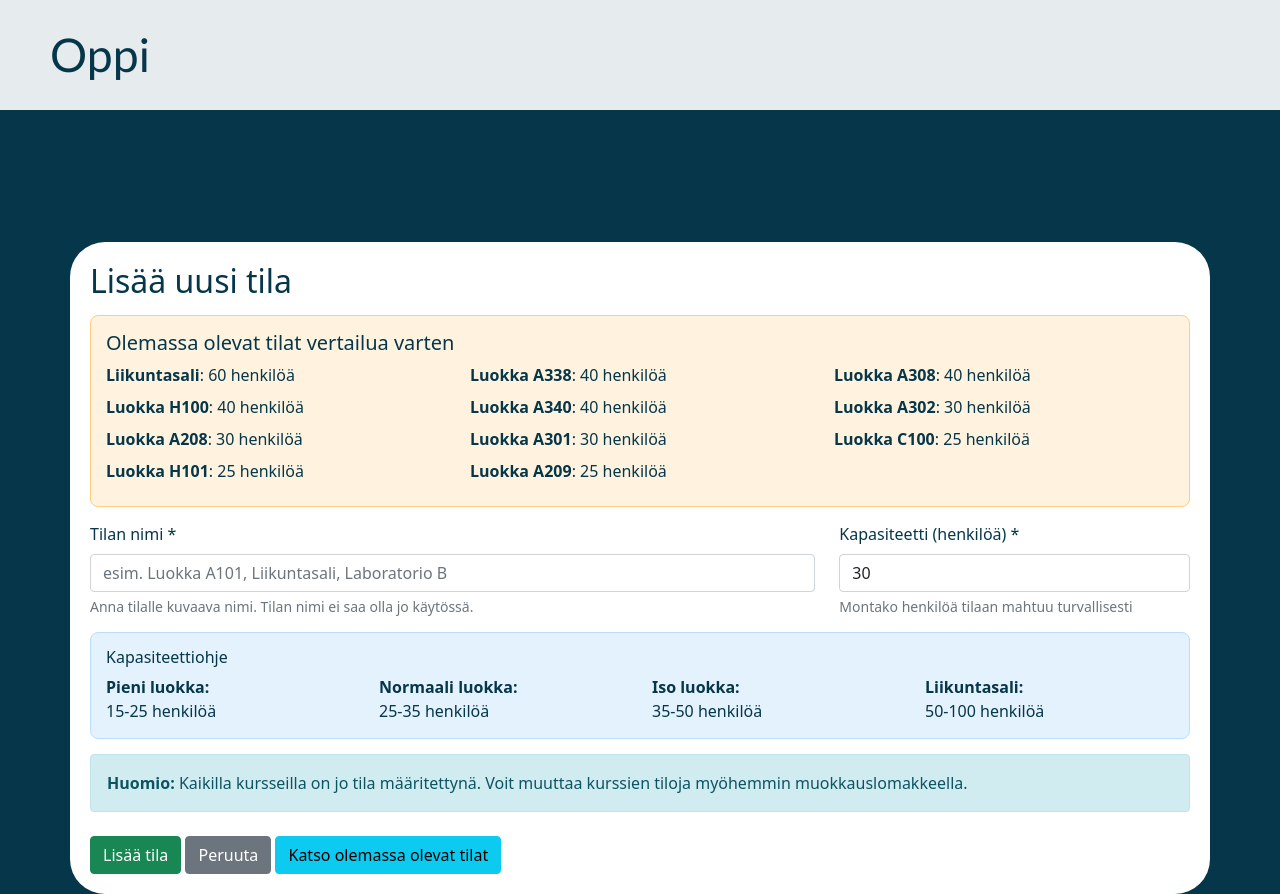
After one commit to Autsku/Projekti, a PHP site: page /add_room.php in a window 1280 px wide. The commit adds this page. Run offline with PHP 8.4, Linux system fonts and the light colour scheme; data comes from the database, SQL or seed files in the repository.

Commit message:
Lukujärjestys

```diff
--- /dev/null
+++ b/Projekti/Koodi/add_room.php
@@ -0,0 +1,253 @@
+<?php
+include("yhteys.php");
+
+$success_message = '';
+$error_message = '';
+$warning_message = '';
+
+if ($_POST) {
+    try {
+        $yhteys->beginTransaction();
+
+        $tilaNimi = trim($_POST['tila_nimi']);
+        $kapasiteetti = (int)$_POST['kapasiteetti'];
+
+        // Tarkista että tilan nimi ei ole jo olemassa
+        $checkSql = "SELECT COUNT(*) FROM tilat WHERE Nimi = ?";
+        $checkStmt = $yhteys->prepare($checkSql);
+        $checkStmt->execute([$tilaNimi]);
+
+        if ($checkStmt->fetchColumn() > 0) {
+            $error_message = "Tila nimellä '{$tilaNimi}' on jo olemassa. Valitse toinen nimi.";
+        } else {
+            // Lisää tila
+            $sql = "INSERT INTO tilat (Nimi, Kapasiteetti) VALUES (?, ?)";
+            $stmt = $yhteys->prepare($sql);
+            $stmt->execute([$tilaNimi, $kapasiteetti]);
+
+            $tilaId = $yhteys->lastInsertId();
+
+            // Käsittele mahdolliset kurssi-määritykset
+            $assignedCourses = [];
+            if (!empty($_POST['existing_courses'])) {
+                foreach ($_POST['existing_courses'] as $courseId) {
+                    $updateSql = "UPDATE kurssit SET Tila = ? WHERE Tunnus = ?";
+                    $updateStmt = $yhteys->prepare($updateSql);
+                    $updateStmt->execute([$tilaId, $courseId]);
+                    $assignedCourses[] = $courseId;
+                }
+            }
+
+            $yhteys->commit();
+
+            if (empty($assignedCourses)) {
+                $success_message = "Tila '{$tilaNimi}' lisätty onnistuneesti! Kapasiteetti: {$kapasiteetti} henkilöä.";
+            } else {
+                $success_message = "Tila '{$tilaNimi}' ja " . count($assignedCourses) . " kurssia lisätty onnistuneesti!";
+            }
+        }
+
+    } catch (Exception $e) {
+        $yhteys->rollBack();
+        $error_message = "Virhe: " . $e->getMessage();
+    }
+}
+
+// Hae kurssit joilla ei ole tilaa määritettynä
+$availableCourses = $yhteys->query("
+    SELECT k.Tunnus, k.Nimi, o.Etunimi, o.Sukunimi
+    FROM kurssit k
+    LEFT JOIN opettajat o ON k.Opettaja = o.Tunnusnumero
+    WHERE k.Tila IS NULL OR k.Tila = 0
+    ORDER BY k.Nimi
+")->fetchAll(PDO::FETCH_ASSOC);
+
+// Hae kaikki tilat kapasiteettien vertailua varten
+$existingRooms = $yhteys->query("SELECT Nimi, Kapasiteetti FROM tilat ORDER BY Kapasiteetti DESC")->fetchAll(PDO::FETCH_ASSOC);
+?>
+
+<!DOCTYPE html>
+<html lang="fi">
+<head>
+    <meta charset="UTF-8">
+    <title>Lisää tila</title>
+    <link href="https://cdn.jsdelivr.net/npm/bootstrap@5.1.3/dist/css/bootstrap.min.css" rel="stylesheet">
+    <link rel="stylesheet" href="Styles/toiminnot.css">
+    <style>
+        .course-section {
+            background-color: #f8f9fa;
+            border: 1px solid #dee2e6;
+            border-radius: 8px;
+            padding: 20px;
+            margin: 20px 0;
+        }
+        .capacity-guide {
+            background-color: #e3f2fd;
+            border: 1px solid #bbdefb;
+            border-radius: 8px;
+            padding: 15px;
+            margin: 15px 0;
+        }
+        .existing-rooms {
+            background-color: #fff3e0;
+            border: 1px solid #ffcc80;
+            border-radius: 8px;
+            padding: 15px;
+            margin: 15px 0;
+        }
+        .alert-info {
+            background-color: #d1ecf1;
+            border-color: #bee5eb;
+            color: #0c5460;
+        }
+    </style>
+</head>
+<body>
+    <div class="header">
+        <a href="index.php" class="logo">Oppi</a>
+    </div>
+
+    <div class="container">
+        <h2>Lisää uusi tila</h2>
+
+        <?php if ($success_message): ?>
+            <div class="alert alert-success"><?= $success_message ?></div>
+            <a href="tiedot.php" class="btn btn-primary">Takaisin listaan</a>
+            <a href="tilat.php" class="btn btn-info">Katso tilat</a>
+        <?php endif; ?>
+
+        <?php if ($warning_message): ?>
+            <div class="alert alert-warning"><?= $warning_message ?></div>
+        <?php endif; ?>
+
+        <?php if ($error_message): ?>
+            <div class="alert alert-danger"><?= $error_message ?></div>
+        <?php endif; ?>
+
+        <?php if (!$success_message): ?>
+
+        <!-- Olemassa olevien tilojen näyttö -->
+        <?php if (!empty($existingRooms)): ?>
+        <div class="existing-rooms">
+            <h5>Olemassa olevat tilat vertailua varten</h5>
+            <div class="row">
+                <?php foreach ($existingRooms as $room): ?>
+                <div class="col-md-4 mb-2">
+                    <strong><?= htmlspecialchars($room['Nimi']) ?></strong>: <?= $room['Kapasiteetti'] ?> henkilöä
+                </div>
+                <?php endforeach; ?>
+            </div>
+        </div>
+        <?php endif; ?>
+
+        <form method="POST">
+            <!-- Perustilatiedot -->
+            <div class="row">
+                <div class="col-md-8">
+                    <label class="form-label">Tilan nimi *</label>
+                    <input type="text" name="tila_nimi" class="form-control"
+                           placeholder="esim. Luokka A101, Liikuntasali, Laboratorio B"
+                           required>
+                    <div class="form-text">Anna tilalle kuvaava nimi. Tilan nimi ei saa olla jo käytössä.</div>
+                </div>
+                <div class="col-md-4">
+                    <label class="form-label">Kapasiteetti (henkilöä) *</label>
+                    <input type="number" name="kapasiteetti" class="form-control"
+                           min="1" max="500" value="30" required>
+                    <div class="form-text">Montako henkilöä tilaan mahtuu turvallisesti</div>
+                </div>
+            </div>
+
+            <!-- Kapasiteettiohje -->
+            <div class="capacity-guide">
+                <h6>Kapasiteettiohje</h6>
+                <div class="row">
+                    <div class="col-md-3">
+                        <strong>Pieni luokka:</strong><br>15-25 henkilöä
+                    </div>
+                    <div class="col-md-3">
+                        <strong>Normaali luokka:</strong><br>25-35 henkilöä
+                    </div>
+                    <div class="col-md-3">
+                        <strong>Iso luokka:</strong><br>35-50 henkilöä
+                    </div>
+                    <div class="col-md-3">
+                        <strong>Liikuntasali:</strong><br>50-100 henkilöä
+                    </div>
+                </div>
+            </div>
+
+            <!-- Kurssien määrittäminen -->
+            <?php if (!empty($availableCourses)): ?>
+            <div class="course-section">
+                <h4>Määritä kursseja tälle tilalle</h4>
+                <p>Voit valita kursseja, joilla ei vielä ole tilaa määritettynä:</p>
+
+                <div class="alert alert-info">
+                    <strong>Vinkki:</strong> Voit myös jättää tämän tyhjäksi ja määrittää kursseja myöhemmin.
+                </div>
+
+                <div class="row">
+                    <?php foreach ($availableCourses as $course): ?>
+                    <div class="col-md-6 mb-2">
+                        <div class="form-check">
+                            <input class="form-check-input" type="checkbox"
+                                   name="existing_courses[]"
+                                   value="<?= $course['Tunnus'] ?>"
+                                   id="course_<?= $course['Tunnus'] ?>">
+                            <label class="form-check-label" for="course_<?= $course['Tunnus'] ?>">
+                                <strong><?= htmlspecialchars($course['Nimi']) ?></strong>
+                                <?php if ($course['Etunimi'] && $course['Sukunimi']): ?>
+                                    <br><small class="text-muted">Opettaja: <?= htmlspecialchars($course['Etunimi'] . ' ' . $course['Sukunimi']) ?></small>
+                                <?php endif; ?>
+                            </label>
+                        </div>
+                    </div>
+                    <?php endforeach; ?>
+                </div>
+            </div>
+            <?php else: ?>
+            <div class="alert alert-info">
+                <strong>Huomio:</strong> Kaikilla kursseilla on jo tila määritettynä. Voit muuttaa kurssien tiloja myöhemmin muokkauslomakkeella.
+            </div>
+            <?php endif; ?>
+
+            <div class="mt-4">
+                <button type="submit" class="btn btn-success">Lisää tila</button>
+                <a href="tiedot.php" class="btn btn-secondary">Peruuta</a>
+                <a href="tilat.php" class="btn btn-info">Katso olemassa olevat tilat</a>
+            </div>
+        </form>
+        <?php endif; ?>
+    </div>
+
+    <script>
+        // Kapasiteetin validointi
+        document.querySelector('input[name="kapasiteetti"]').addEventListener('input', function() {
+            const value = parseInt(this.value);
+            const feedback = document.createElement('div');
+            feedback.className = 'form-text';
+
+            // Poista aiempi palaute
+            const existingFeedback = this.parentNode.querySelector('.capacity-feedback');
+            if (existingFeedback) {
+                existingFeedback.remove();
+            }
+
+            if (value < 10) {
+                feedback.textContent = '⚠️ Hyvin pieni tila - varmista että kapasiteetti on oikein';
+                feedback.style.color = 'orange';
+            } else if (value > 100) {
+                feedback.textContent = '⚠️ Hyvin iso tila - varmista että kapasiteetti on oikein';
+                feedback.style.color = 'orange';
+            } else if (value >= 25 && value <= 35) {
+                feedback.textContent = '✓ Normaali luokka koko';
+                feedback.style.color = 'green';
+            }
+
+            feedback.className += ' capacity-feedback';
+            this.parentNode.appendChild(feedback);
+        });
+    </script>
+</body>
+</html>
--- a/Projekti/Koodi/tiedot.php
+++ b/Projekti/Koodi/tiedot.php
@@ -40,7 +40,8 @@ include 'yhteys.php';
                 <h1>Tiedon hallinta</h1>
                 <p>Kurssit ja kirjautumiset – lisää, muokkaa, poista.</p>
                 <a href="add.php?table=kurssit" class="button" onclick="event.stopPropagation()">Lisää kurssi</a>
-                 <a href="add_students_to_course.php" class="button" onclick="event.stopPropagation()">Lisää kirjautuminen</a>
+                <a href="add_students_to_course.php" class="button" onclick="event.stopPropagation()">Lisää kirjautuminen</a>
+                <a href="add_room.php" class="button" onclick="event.stopPropagation()">Lisää tila</a>
             </div>
 
         </div>
```
